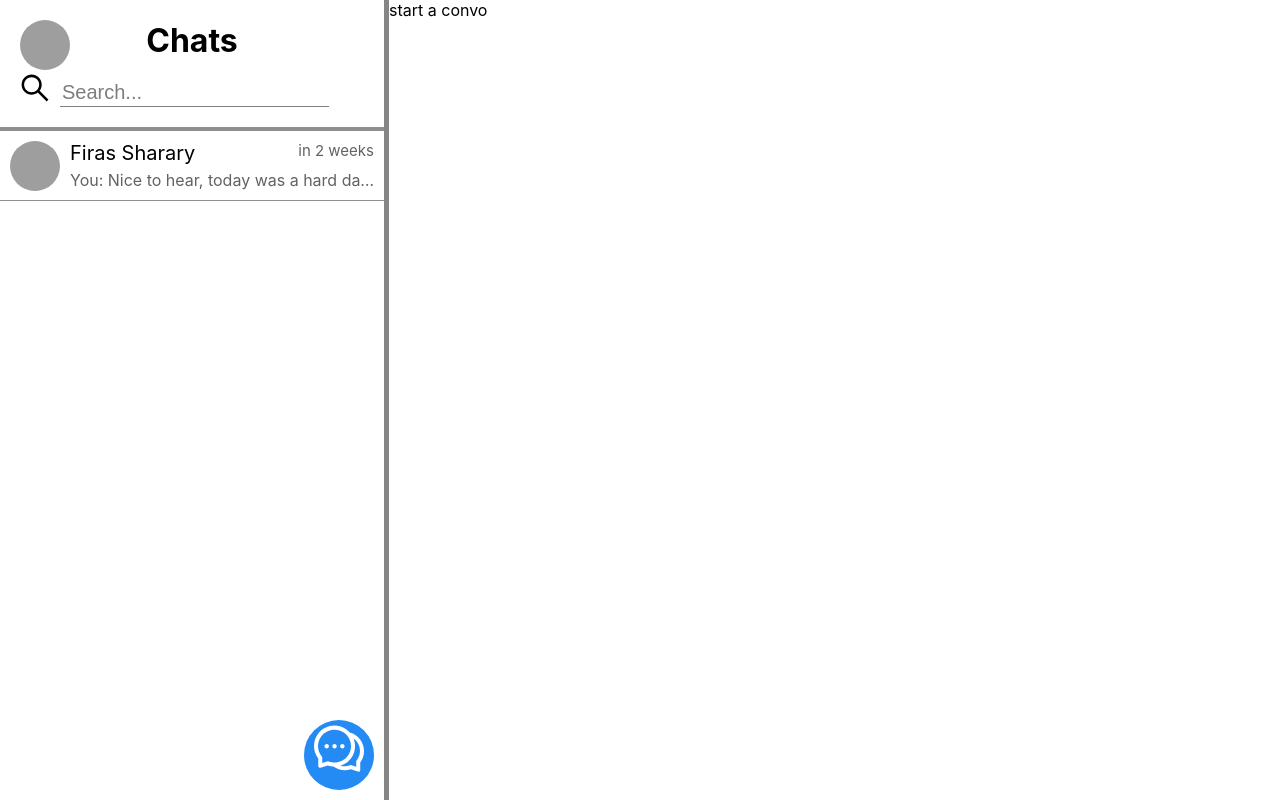
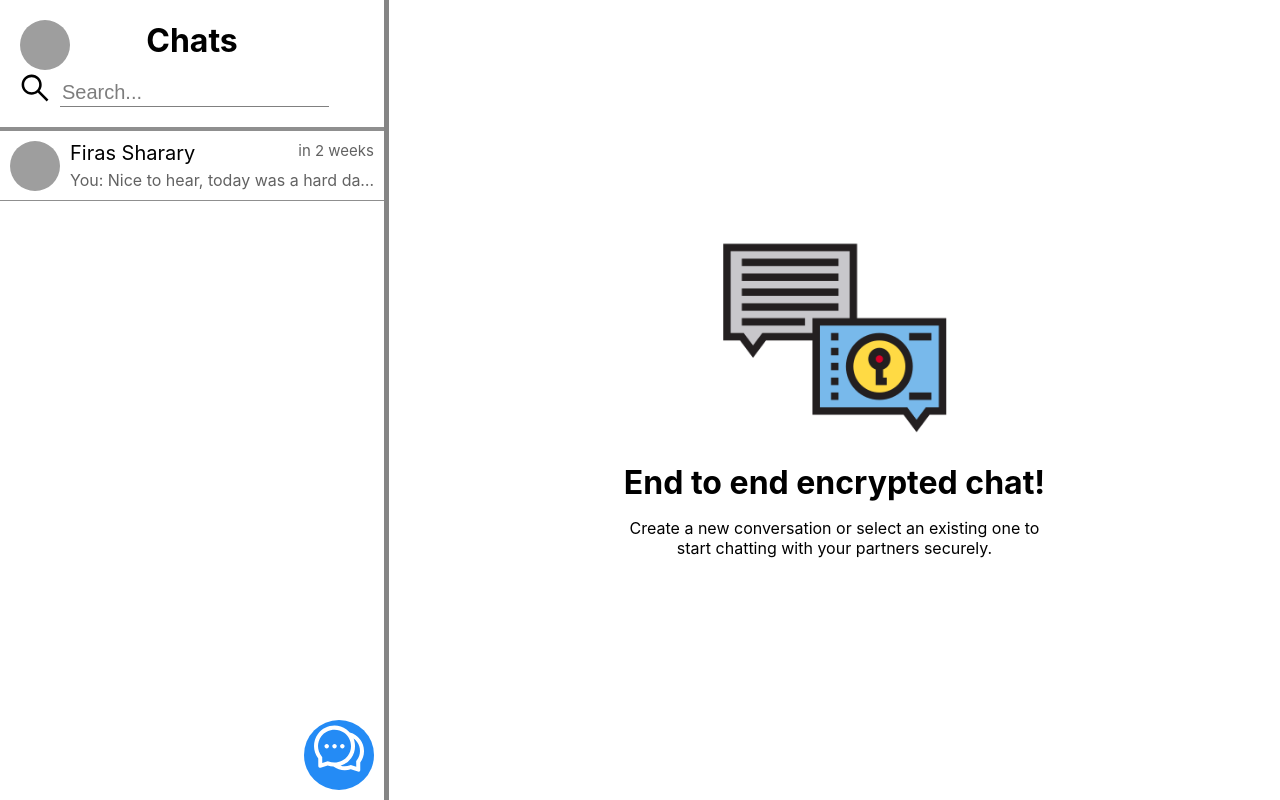
Before and after one commit to EyasSh/FinalProject, a React (Create React App) app in the folder client/: page /App in a window 1280 px wide. Built offline with nearby package versions, Linux system fonts and the light colour scheme; grey boxes are pictures that could not be loaded.

Commit message:
refactor: changes in covo and nav

```diff
--- a/client/src/Convo/Convo.css
+++ b/client/src/Convo/Convo.css
@@ -16,6 +16,12 @@
     background-color: rgb(225, 225, 225);
     box-shadow: 0px 26px 26px -26px #000000;
     align-items: center;
+    transition: height 300ms ease;
+    z-index: 100;
+}
+
+.headerEnlarged {
+    height: 200px;
 }
 
 .convoPicture{
@@ -24,11 +30,21 @@
     height: 50px;
     object-fit: cover;
     border-radius: 50%;
+    transition: transform 300ms ease;
+}
+
+.picEnlarged {
+    transform: scale(2.5) translate(20%, 10%);
 }
 
 .convoHeader span {
     font-size: 30px;
     font-weight: bold;
+    transition: transform 300ms ease;
+}
+
+.profileTitle {
+    transform: translate(40%, -40%);
 }
 
 .convoName{
@@ -97,3 +113,19 @@
 #sendMsgBtn{
     margin-right: 30px;
 }
+
+.noConvoSelected {
+    position: absolute;
+    top: 50%;
+    left: 50%;
+    transform: translate(-50%, -50%);
+    text-align: center;
+}
+
+.noConvoSelected img {
+    max-width: 50%;
+}
+
+.noConvoSelected h1 {
+    margin: 10px;
+}
--- a/client/src/Convo/Convo.jsx
+++ b/client/src/Convo/Convo.jsx
@@ -3,26 +3,53 @@ import "./Convo.css"
 import {PhoneFilled, VideoCameraFilled, PaperClipOutlined, AudioTwoTone, RightCircleTwoTone} from '@ant-design/icons';
 import Bubble from '../Bubble/Bubble';
 
+//assets
+import chatImg from "../Assets/Images/chat.png"
 
 function Convo(props) {
     const [msgFeild, setMessageFeild] = useState("")
+
     const handleMsgChange = e =>{
         setMessageFeild(e.target.value.trim())
+    }
+
+    const toggleUserProfile = toggle => {
+        const header = document.querySelector(".convoHeader")
+        const pic = document.querySelector(".convoPicture")
+        const name = document.querySelector(".convoName")
+
+        if (toggle){
+            header.classList.add("headerEnlarged")
+            pic.classList.add("picEnlarged")
+            name.classList.add("profileTitle")
+        } else {
+            header.classList.remove("open")
+            pic.classList.remove("enlarged")
+            name.classList.remove("profileTitle")
+        }
     }
     return (
         <div className='convoSection'>
             {props.activeConvo ?
                 <>
                     <div className="convoHeader">
-                        <img src={props.activeConvo.picture} alt="" className="convoPicture" />
-                        <span className="convoName">{props.activeConvo.name}</span>
+                        <img src={props.activeConvo.picture} alt="" className="convoPicture" onClick={() => toggleUserProfile(true)} />
+                        <span className="convoName" onClick={() => toggleUserProfile(true)}>{props.activeConvo.name}</span>
                         <div className="convoHeaderBtns">
                             <span id="voiceCallBtn"><PhoneFilled /></span>
                             <span id="videoCallBtn"><VideoCameraFilled /></span>
                         </div>
                     </div>
                     <div className="bubblesWrapper">
-                        {props.activeConvo ? <Bubble activeChat={props.activeConvo}/> : <span>start a convo</span>}
+                        {
+                            props.activeConvo ? <Bubble activeChat={props.activeConvo}/>
+                            :
+                            <div className="noConvoSelected">
+                                <img src={chatImg} alt="" />
+                                <h1>End to end encrypted chat!</h1>
+                                <p>Create a new conversation or select an existing one to start chatting with your partners securely.</p>
+                            </div>
+                        }
                     </div>
                     <div className="convoFooter">
                         <span id="shareFileBtn"><PaperClipOutlined /></span>
@@ -33,7 +60,11 @@ function Convo(props) {
                         }
                     </div>
                 </> :
-                "start a convo"
+                <div className="noConvoSelected">
+                    <img src={chatImg} alt="" />
+                    <h1>End to end encrypted chat!</h1>
+                    <p>Create a new conversation or select an existing one to start chatting with your partners securely.</p>
+                </div>
             }
 
         </div>
--- a/client/src/Nav/Nav.jsx
+++ b/client/src/Nav/Nav.jsx
@@ -72,7 +72,7 @@ export default function Nav(props) {
 
     //New conversation prompt functions
     const toggleConvoModal = (event) => {
-        event.stopPropagation();
+
         setConvoModalOpen(!convoModalOpen)
         setCheckedContacts([])
     }
@@ -80,7 +80,8 @@ export default function Nav(props) {
     const getExistingConvos = () =>{
         const convosList = []
         chats.map(chat => {
-            if (chat.recipientId){ // This checks if the conversation is a group chat or a private chat
+            if (chat.recipientId){
+                // This checks if the conversation is a group chat or a private chat
                 // we only want private chats
                 //we also need to handle search bar
                 if (newConvoSearch.trim == ""){
```
Also changed, not shown: client/src/Assets/Images/chat.png (added).
